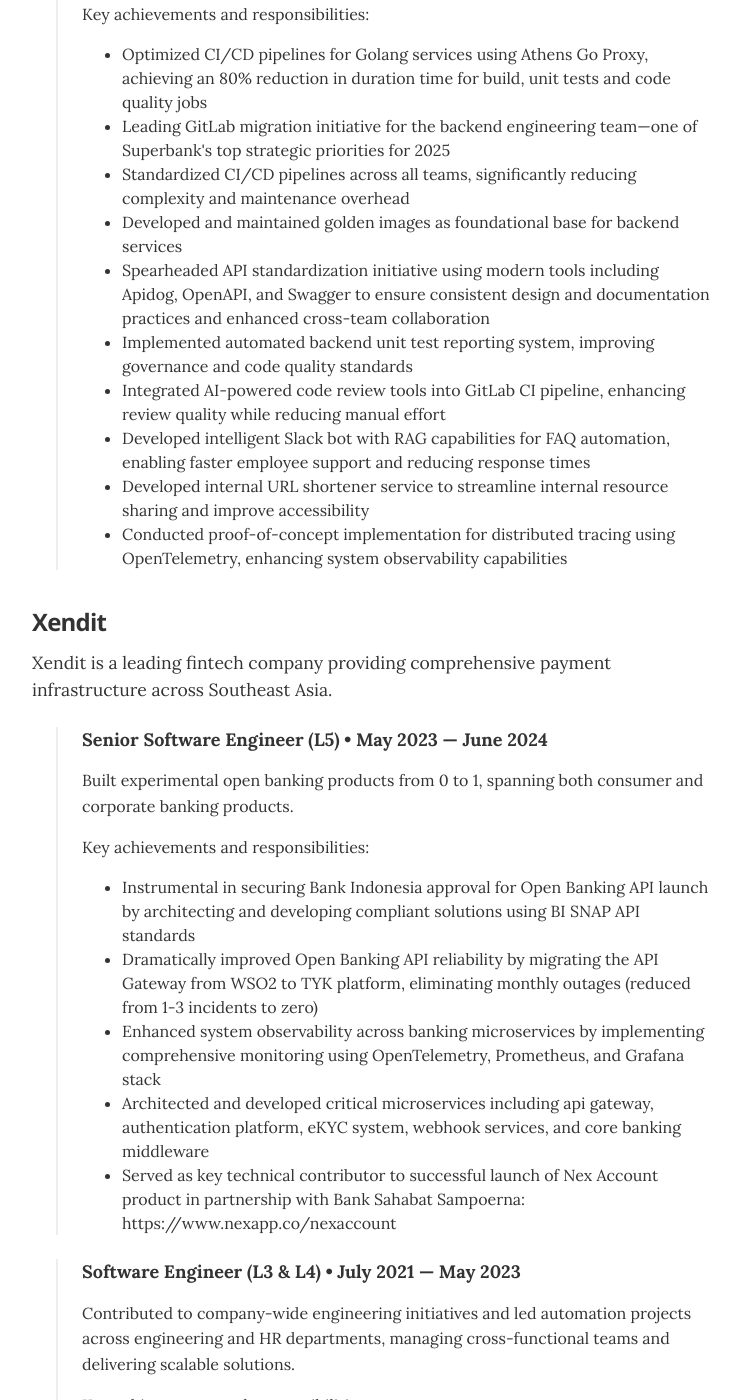
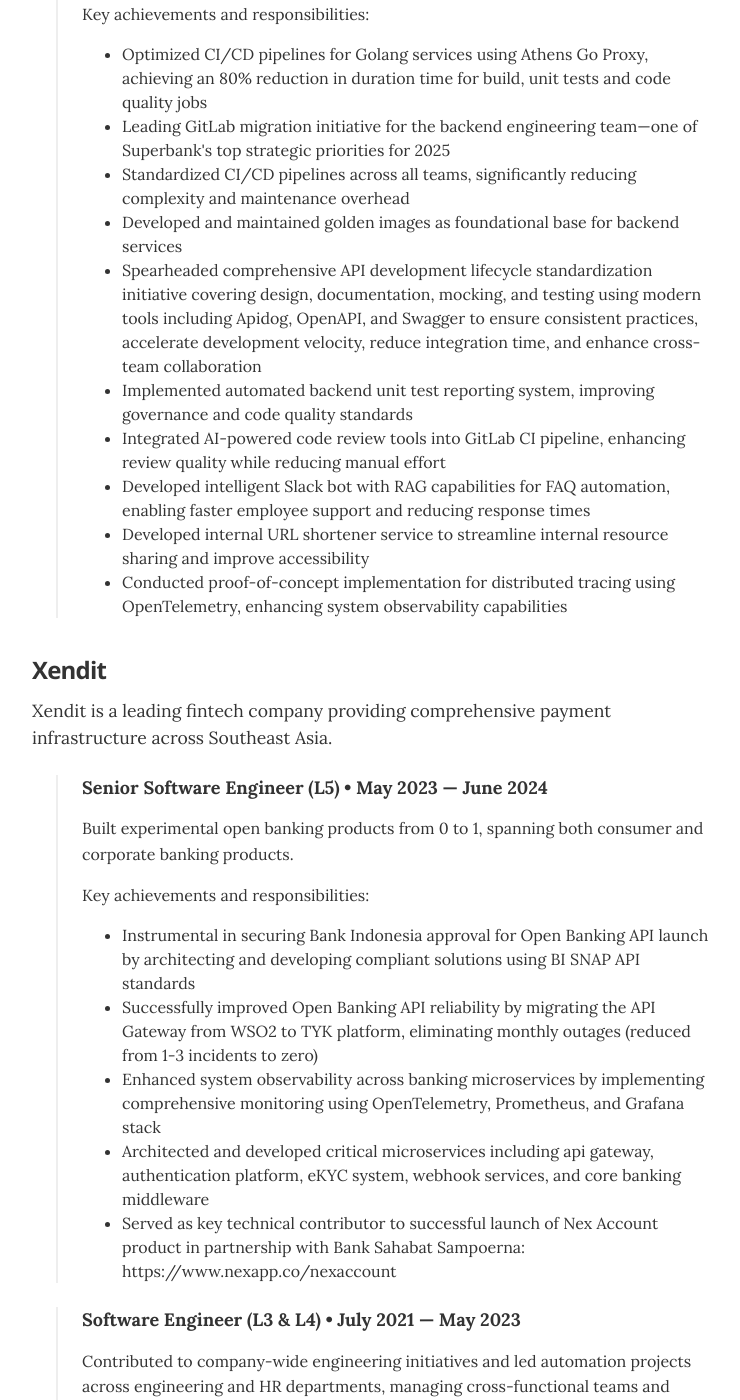
Before and after one commit to irfansofyana/resume, a Jekyll site: the page built from index.html, in a window 1280 px wide and 1400 px high, scrolled down 979 px. Shown: the whole window, without its empty margins (268-1008 px from the left). Built offline with Jekyll 4.4.1, drawn with Linux system fonts in a browser that asks for light colours.

Commit message:
improve sentences

```diff
--- a/_data/experience.yml
+++ b/_data/experience.yml
@@ -11,7 +11,7 @@
           <li>Leading GitLab migration initiative for the backend engineering team—one of Superbank's top strategic priorities for 2025</li>
           <li>Standardized CI/CD pipelines across all teams, significantly reducing complexity and maintenance overhead</li>
           <li>Developed and maintained golden images as foundational base for backend services</li>
-          <li>Spearheaded API standardization initiative using modern tools including Apidog, OpenAPI, and Swagger to ensure consistent design and documentation practices and enhanced cross-team collaboration</li>
+          <li>Spearheaded comprehensive API development lifecycle standardization initiative covering design, documentation, mocking, and testing using modern tools including Apidog, OpenAPI, and Swagger to ensure consistent practices, accelerate development velocity, reduce integration time, and enhance cross-team collaboration</li>
           <li>Implemented automated backend unit test reporting system, improving governance and code quality standards</li>
           <li>Integrated AI-powered code review tools into GitLab CI pipeline, enhancing review quality while reducing manual effort</li>
           <li>Developed intelligent Slack bot with RAG capabilities for FAQ automation, enabling faster employee support and reducing response times</li>
@@ -28,7 +28,7 @@
         <p> Key achievements and responsibilities: </p>
         <ul>
           <li>Instrumental in securing Bank Indonesia approval for Open Banking API launch by architecting and developing compliant solutions using BI SNAP API standards</li>
-          <li>Dramatically improved Open Banking API reliability by migrating the API Gateway from WSO2 to TYK platform, eliminating monthly outages (reduced from 1-3 incidents to zero)</li>
+          <li>Successfully improved Open Banking API reliability by migrating the API Gateway from WSO2 to TYK platform, eliminating monthly outages (reduced from 1-3 incidents to zero)</li>
           <li>Enhanced system observability across banking microservices by implementing comprehensive monitoring using OpenTelemetry, Prometheus, and Grafana stack</li>
           <li>Architected and developed critical microservices including api gateway, authentication platform, eKYC system, webhook services, and core banking middleware</li>
           <li>Served as key technical contributor to successful launch of Nex Account product in partnership with Bank Sahabat Sampoerna: https://www.nexapp.co/nexaccount</li>
```
Also changed, not shown: 1 other file.
